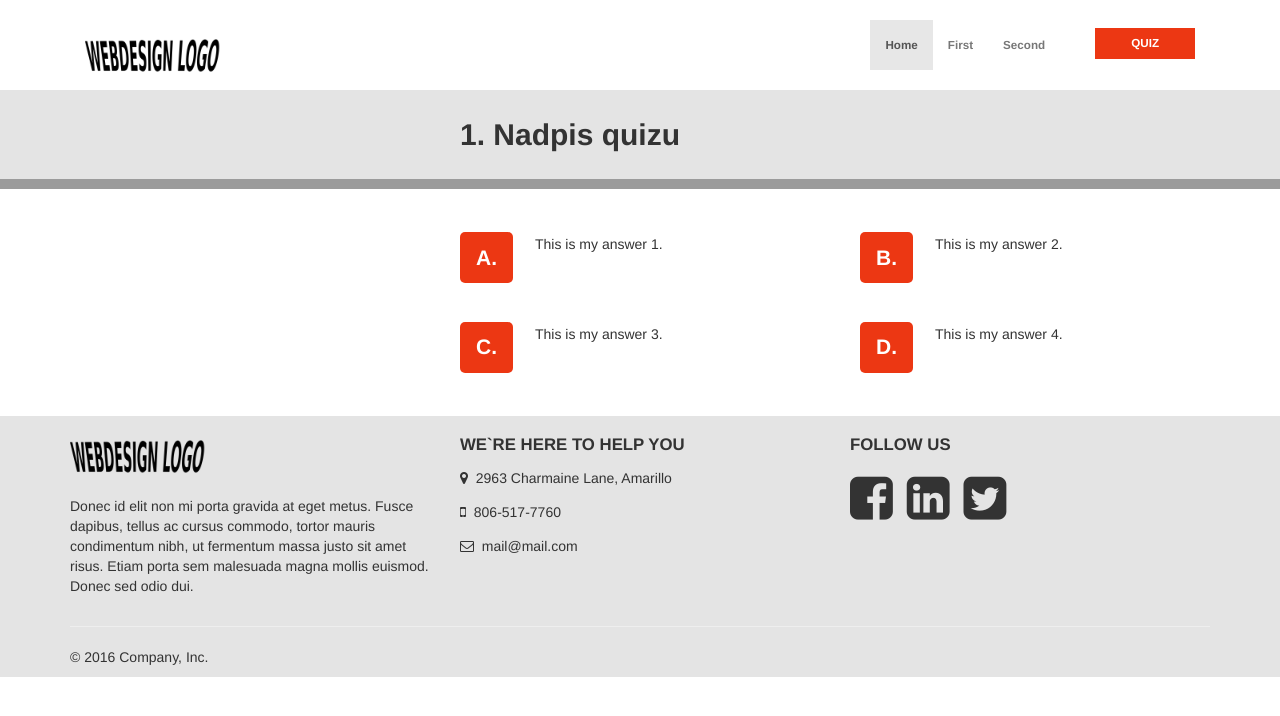
After one commit to thomasooo/fhi-web, a CodeIgniter app: page /database/webdesign/home/quiz in a window 1280 px wide. The commit adds this page. Shown: the top 716 px of the page. Run offline with CodeIgniter, Linux system fonts and the light colour scheme; some libraries are stand-ins or nearby versions.

Commit message:
pridana premenliva farba footera, zakladny HTML + CSS dizajn quizu

```diff
--- a/application/helpers/assist_helper.php
+++ b/application/helpers/assist_helper.php
@@ -292,3 +292,19 @@
 			rmdir($dir);
 		}
 	}
+
+	function debug($var, $exit = false){
+		echo '<pre>'.print_r($var, true).'</pre>';
+		if($exit){
+			exit;
+		}
+	}
+
+	function valid_json($json = ''){
+		$data = @json_decode($json);
+
+		if($data === null && json_last_error() !== JSON_ERROR_NONE) {
+			return false;
+		}
+		return true;
+	}
--- a/application/modules/webdesign/controllers/Home.php
+++ b/application/modules/webdesign/controllers/Home.php
@@ -7,9 +7,12 @@ class Home extends MAIN_Controller {
 		parent::__construct();
 
 		$this->load->config('webdesign/webdesign');
+
+		$this->data['footer_class'] = 'grey-bg';
 	}
 
 	public function homepage(){
+		$this->data['footer_class'] = ''; //odstranenie grey class z footera
 
 		$data = array(
 			'video' => $this->config->item('webdesign_homepage_video')
@@ -26,4 +29,16 @@ class Home extends MAIN_Controller {
 		$this->load->view('footer');
 	}
 
+	public function quiz(){
+		$data = array();
+
+		$this->tpl->add_bootstrap();
+		$this->tpl->add_css('webdesign/css/custom.css');
+		$this->tpl->add_css('webdesign/css/quiz.css');
+
+		$this->load->view('header', $this->data);
+		$this->load->view('webdesign/home/quiz', $data);
+		$this->load->view('footer');
+	}
+
 }
--- a/application/modules/webdesign/views/home/homepage.php
+++ b/application/modules/webdesign/views/home/homepage.php
@@ -1,5 +1,5 @@
 <!--Video Section-->
-<section class="content-section video-section">
+<section class="content-section video-section bottom-grey-border">
 	<div class="pattern-overlay">
 		<a id="bgndVideo" class="player" data-property="{videoURL:'<?=$video?>',containment:'.video-section', quality:'large', autoPlay:true, mute:true, opacity:1}">bg</a>
 		<div class="container">
--- /dev/null
+++ b/application/modules/webdesign/views/home/quiz.php
@@ -0,0 +1,45 @@
+<!--Quiz Header Section-->
+<section class="content-section">
+	<div class="grey-bg bottom-grey-border">
+		<div class="container">
+			<!-- Example row of columns -->
+			<div class="row">
+				<div class="col-md-8 col-md-offset-4">
+					<div class="quiz-margin">
+						<h2 class="quiz-header">1. Nadpis quizu</h2>
+					</div>
+				</div>
+			</div>
+		</div> <!-- /container -->
+	</div>
+	<div class="container quiz-container">
+		<!-- Example row of columns -->
+		<div class="row">
+			<div class="col-md-8 col-md-offset-4 text-center">
+				<div class="quiz-margin">
+					<div class="row quiz-qrow1">
+						<div class="col-md-6">
+							<div class="quiz-qnum">A.</div>
+							<div class="quiz-qanswer">This is my answer 1.</div>
+						</div>
+						<div class="col-md-6">
+							<div class="quiz-qnum">B.</div>
+							<div class="quiz-qanswer">This is my answer 2.</div>
+						</div>
+					</div>
+					<div class="row">
+						<div class="col-md-6">
+							<div class="quiz-qnum">C.</div>
+							<div class="quiz-qanswer">This is my answer 3.</div>
+						</div>
+						<div class="col-md-6">
+							<div class="quiz-qnum">D.</div>
+							<div class="quiz-qanswer">This is my answer 4. </div>
+						</div>
+					</div>
+				</div>
+			</div>
+		</div>
+	</div> <!-- /container -->
+</section>
+<!--Quiz Section End-->
--- a/application/views/footer.php
+++ b/application/views/footer.php
@@ -1,5 +1,6 @@
 <footer>
-	<div class="container footcontainer">
+	<div class="footcontainer <?=$footer_class?>">
+		<div class="container">
 			<!-- Example row of columns -->
 			<div class="row">
 				<div class="col-md-4">
@@ -31,6 +32,7 @@
 			<p>&copy; 2016 Company, Inc.</p>
 
 		</div> <!-- /container -->
+	</div>
 </footer>
 <?=$template['js_src_footer'];?>
 <?=$template['js_footer'];?>
--- a/application/views/header.php
+++ b/application/views/header.php
@@ -22,16 +22,16 @@
 						<span class="icon-bar"></span>
 						<span class="icon-bar"></span>
 					</button>
-					<a class="navbar-brand" href="#"><img class="header-logo" src="<?=base_url('webdesign/images/logo.png')?>" alt="logo"></a>
+					<a class="navbar-brand" href="<?=base_url()?>"><img class="header-logo" src="<?=base_url('webdesign/images/logo.png')?>" alt="logo"></a>
 				</div>
 				<div id="navbar" class="navbar-collapse collapse">
 					<ul class="nav navbar-nav navbar-right">
-						<li class="active"><a href="./">Home <span class="sr-only">(current)</span></a></li>
+						<li class="active"><a href="<?=base_url()?>">Home <span class="sr-only">(current)</span></a></li>
 						<li><a href="#">First</a></li>
 						<li><a href="#">Second</a></li>
 						<li class="ml-bigger">
 							<div class="btn-nav">
-								<a class="btn btn-red btn-small navbar-btn" href="#">RED BTTN</a>
+								<a class="btn btn-red btn-small navbar-btn" href="<?=site_url('webdesign/home/quiz')?>">QUIZ</a>
 							</div>
 						</li>
 					</ul>
--- a/webdesign/css/custom.css
+++ b/webdesign/css/custom.css
@@ -1,6 +1,7 @@
 body {
 	padding-top: 20px;
 	padding-bottom: 20px;
+	font-color: #5C5C5C;
 }
 
 .navbar {
@@ -61,6 +62,14 @@ body {
 	height: 50px;
 }
 
+.bottom-grey-border{
+	border-bottom: 10px solid #9B9B9B;
+}
+
+.grey-bg{
+	background-color: #E4E4E4;
+}
+
 /* collaps menu action */
 @media (min-width: 768px){
 
--- /dev/null
+++ b/webdesign/css/quiz.css
@@ -0,0 +1,36 @@
+.quiz-margin{
+	margin: 2em 0;
+}
+
+.quiz-header{
+	font-weight: bold;
+}
+
+.quiz-container{
+	padding: 10px 0;
+}
+
+.quiz-qnum{
+	padding: .5em;
+	margin: .25em;
+	width: 2.5em;
+	background-color: #EC3713;
+	text-align: center;
+	color: white;
+	font-weight: bold;
+	font-size: 1.5em;
+	border-radius: 5px;
+	display: inline-block;
+	float:left;
+}
+
+.quiz-qanswer{
+	padding: .5em;
+	margin-left: 10px;
+	display: inline-block;
+	float:left;
+}
+
+.quiz-qrow1{
+	margin-bottom: 2em;
+}
```
Also changed, not shown: webdesign/images/logo.png. Lines whose indentation alone changed are shown as unchanged.
